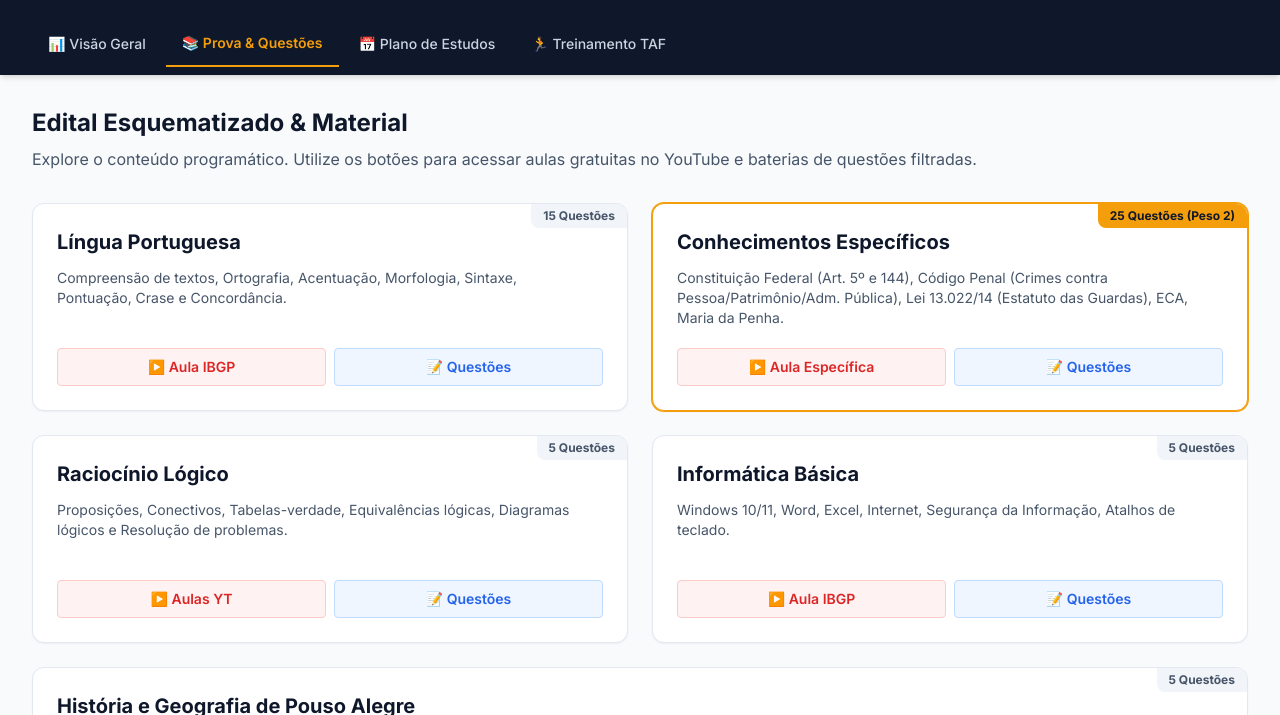
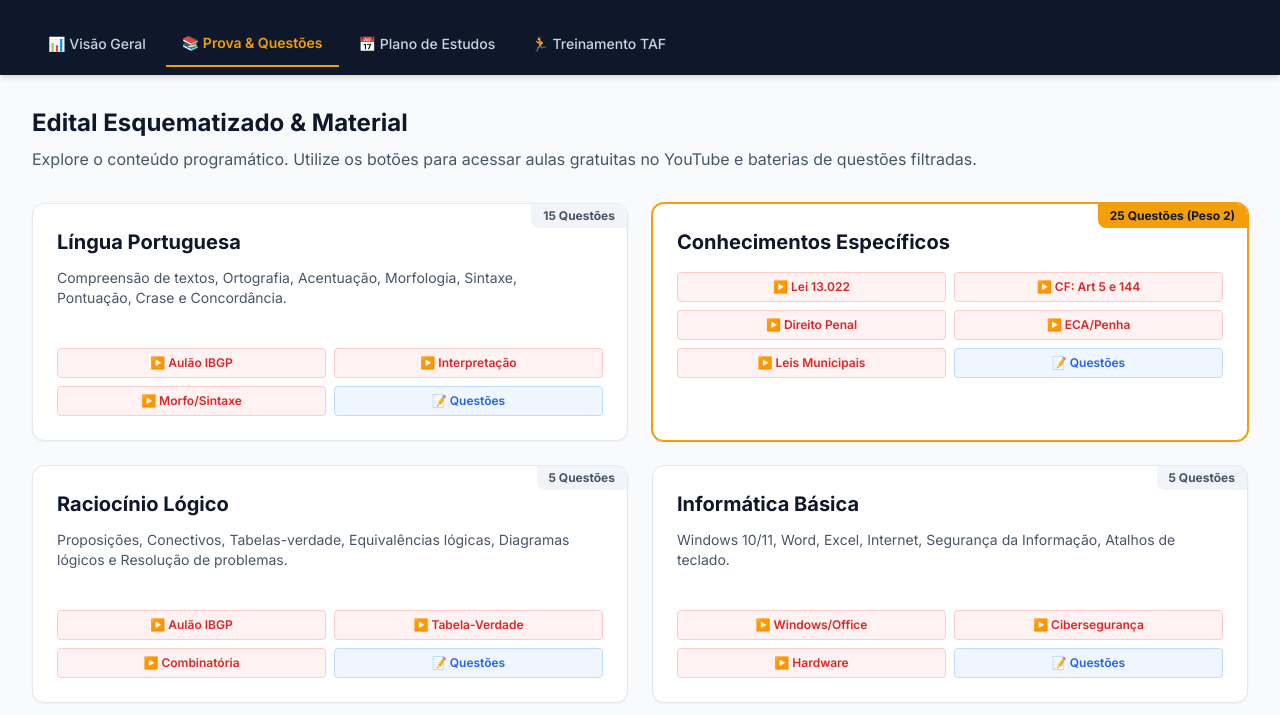
Before and after one commit to RECCOELHO/PreparatorioConcursos, a plain HTML site: page preparatorio.html in a window 1280 px wide. Both pictures are taken after a click on the button "📚 Prova & Questões". Shown: the part 85-800 px from the top of the page. Drawn offline with nearby package versions, Linux system fonts and the light colour scheme.

Commit message:
Mas aulas

```diff
--- a/preparatorio.html
+++ b/preparatorio.html
@@ -197,13 +197,11 @@
                     <div class="absolute top-0 right-0 bg-slate-100 text-slate-600 text-xs font-bold px-3 py-1 rounded-bl-lg">15 Questões</div>
                     <h3 class="text-xl font-bold text-gcm-blue mb-3">Língua Portuguesa</h3>
                     <p class="text-sm text-slate-600 mb-4 h-16 overflow-y-auto pr-2">Compreensão de textos, Ortografia, Acentuação, Morfologia, Sintaxe, Pontuação, Crase e Concordância.</p>
-                    <div class="flex space-x-2">
-                        <a href="https://www.youtube.com/watch?v=7E_8H4HaakQ" target="_blank" class="flex-1 text-center bg-red-50 text-red-600 font-semibold py-2 rounded border border-red-200 hover:bg-red-100 transition text-sm" title="Espaço Pedagógico - IBGP">
-                            ▶️ Aula IBGP
-                        </a>
-                        <a href="https://www.qconcursos.com/questoes-de-concursos/questoes?discipline_ids[]=1&institution_ids[]=240" target="_blank" class="flex-1 text-center bg-blue-50 text-blue-600 font-semibold py-2 rounded border border-blue-200 hover:bg-blue-100 transition text-sm">
-                            📝 Questões
-                        </a>
+                    <div class="grid grid-cols-2 gap-2">
+                        <a href="https://www.youtube.com/watch?v=7E_8H4HaakQ" target="_blank" class="bg-red-50 text-red-600 font-semibold py-1.5 rounded border border-red-200 hover:bg-red-100 transition text-xs text-center" title="Espaço Pedagógico - IBGP">▶️ Aulão IBGP</a>
+                        <a href="https://www.youtube.com/results?search_query=interpretacao+de+textos+ibgp" target="_blank" class="bg-red-50 text-red-600 font-semibold py-1.5 rounded border border-red-200 hover:bg-red-100 transition text-xs text-center">▶️ Interpretação</a>
+                        <a href="https://www.youtube.com/results?search_query=morfologia+sintaxe+ibgp" target="_blank" class="bg-red-50 text-red-600 font-semibold py-1.5 rounded border border-red-200 hover:bg-red-100 transition text-xs text-center">▶️ Morfo/Sintaxe</a>
+                        <a href="https://www.qconcursos.com/questoes-de-concursos/questoes?discipline_ids[]=1&institution_ids[]=240" target="_blank" class="bg-blue-50 text-blue-600 font-semibold py-1.5 rounded border border-blue-200 hover:bg-blue-100 transition text-xs text-center">📝 Questões</a>
                     </div>
                 </div>
 
@@ -211,14 +209,13 @@
                 <div class="bg-white rounded-xl shadow-sm border border-gcm-gold p-6 relative overflow-hidden ring-1 ring-gcm-gold">
                     <div class="absolute top-0 right-0 bg-gcm-gold text-gcm-blue text-xs font-bold px-3 py-1 rounded-bl-lg">25 Questões (Peso 2)</div>
                     <h3 class="text-xl font-bold text-gcm-blue mb-3">Conhecimentos Específicos</h3>
-                    <p class="text-sm text-slate-600 mb-4 h-16 overflow-y-auto pr-2">Constituição Federal (Art. 5º e 144), Código Penal (Crimes contra Pessoa/Patrimônio/Adm. Pública), Lei 13.022/14 (Estatuto das Guardas), ECA, Maria da Penha.</p>
-                    <div class="flex space-x-2">
-                        <a href="https://www.youtube.com/watch?v=CmrePVnt93U" target="_blank" class="flex-1 text-center bg-red-50 text-red-600 font-semibold py-2 rounded border border-red-200 hover:bg-red-100 transition text-sm" title="NB Concursos - Lei GCM Pouso Alegre">
-                            ▶️ Aula Específica
-                        </a>
-                        <a href="https://www.qconcursos.com/questoes-de-concursos/questoes?q=Lei+13022" target="_blank" class="flex-1 text-center bg-blue-50 text-blue-600 font-semibold py-2 rounded border border-blue-200 hover:bg-blue-100 transition text-sm">
-                            📝 Questões
-                        </a>
+                    <div class="grid grid-cols-2 gap-2 mt-4">
+                        <a href="https://www.youtube.com/results?search_query=lei+13022+estatuto+das+guardas+municipais+esquematizado" target="_blank" class="bg-red-50 text-red-600 font-semibold py-1.5 rounded border border-red-200 hover:bg-red-100 transition text-xs text-center">▶️ Lei 13.022</a>
+                        <a href="https://www.youtube.com/results?search_query=artigo+5+144+constituicao+federal+gcm+ibgp" target="_blank" class="bg-red-50 text-red-600 font-semibold py-1.5 rounded border border-red-200 hover:bg-red-100 transition text-xs text-center">▶️ CF: Art 5 e 144</a>
+                        <a href="https://www.youtube.com/results?search_query=codigo+penal+crimes+contra+patrimonio+gcm" target="_blank" class="bg-red-50 text-red-600 font-semibold py-1.5 rounded border border-red-200 hover:bg-red-100 transition text-xs text-center">▶️ Direito Penal</a>
+                        <a href="https://www.youtube.com/results?search_query=ECA+e+Lei+Maria+da+Penha+para+Guarda+Municipal" target="_blank" class="bg-red-50 text-red-600 font-semibold py-1.5 rounded border border-red-200 hover:bg-red-100 transition text-xs text-center">▶️ ECA/Penha</a>
+                        <a href="https://www.youtube.com/watch?v=CmrePVnt93U" target="_blank" class="bg-red-50 text-red-600 font-semibold py-1.5 rounded border border-red-200 hover:bg-red-100 transition text-xs text-center" title="NB Concursos - Lei GCM Pouso Alegre">▶️ Leis Municipais</a>
+                        <a href="https://www.qconcursos.com/questoes-de-concursos/questoes?q=GCM+Espec%C3%ADficos" target="_blank" class="bg-blue-50 text-blue-600 font-semibold py-1.5 rounded border border-blue-200 hover:bg-blue-100 transition text-xs text-center">📝 Questões</a>
                     </div>
                 </div>
 
@@ -227,13 +224,11 @@
                     <div class="absolute top-0 right-0 bg-slate-100 text-slate-600 text-xs font-bold px-3 py-1 rounded-bl-lg">5 Questões</div>
                     <h3 class="text-xl font-bold text-gcm-blue mb-3">Raciocínio Lógico</h3>
                     <p class="text-sm text-slate-600 mb-4 h-16 overflow-y-auto pr-2">Proposições, Conectivos, Tabelas-verdade, Equivalências lógicas, Diagramas lógicos e Resolução de problemas.</p>
-                    <div class="flex space-x-2">
-                        <a href="https://www.youtube.com/results?search_query=raciocinio+logico+ibgp" target="_blank" class="flex-1 text-center bg-red-50 text-red-600 font-semibold py-2 rounded border border-red-200 hover:bg-red-100 transition text-sm">
-                            ▶️ Aulas YT
-                        </a>
-                        <a href="https://www.qconcursos.com/questoes-de-concursos/questoes?discipline_ids[]=2&institution_ids[]=240" target="_blank" class="flex-1 text-center bg-blue-50 text-blue-600 font-semibold py-2 rounded border border-blue-200 hover:bg-blue-100 transition text-sm">
-                            📝 Questões
-                        </a>
+                    <div class="grid grid-cols-2 gap-2">
+                        <a href="https://www.youtube.com/results?search_query=raciocinio+logico+ibgp" target="_blank" class="bg-red-50 text-red-600 font-semibold py-1.5 rounded border border-red-200 hover:bg-red-100 transition text-xs text-center">▶️ Aulão IBGP</a>
+                        <a href="https://www.youtube.com/results?search_query=tabela+verdade+ibgp" target="_blank" class="bg-red-50 text-red-600 font-semibold py-1.5 rounded border border-red-200 hover:bg-red-100 transition text-xs text-center">▶️ Tabela-Verdade</a>
+                        <a href="https://www.youtube.com/results?search_query=analise+combinatoria+gcm" target="_blank" class="bg-red-50 text-red-600 font-semibold py-1.5 rounded border border-red-200 hover:bg-red-100 transition text-xs text-center">▶️ Combinatória</a>
+                        <a href="https://www.qconcursos.com/questoes-de-concursos/questoes?discipline_ids[]=2&institution_ids[]=240" target="_blank" class="bg-blue-50 text-blue-600 font-semibold py-1.5 rounded border border-blue-200 hover:bg-blue-100 transition text-xs text-center">📝 Questões</a>
                     </div>
                 </div>
 
@@ -242,13 +237,11 @@
                     <div class="absolute top-0 right-0 bg-slate-100 text-slate-600 text-xs font-bold px-3 py-1 rounded-bl-lg">5 Questões</div>
                     <h3 class="text-xl font-bold text-gcm-blue mb-3">Informática Básica</h3>
                     <p class="text-sm text-slate-600 mb-4 h-16 overflow-y-auto pr-2">Windows 10/11, Word, Excel, Internet, Segurança da Informação, Atalhos de teclado.</p>
-                    <div class="flex space-x-2">
-                        <a href="https://www.youtube.com/watch?v=swAM85Vw76g" target="_blank" class="flex-1 text-center bg-red-50 text-red-600 font-semibold py-2 rounded border border-red-200 hover:bg-red-100 transition text-sm" title="Veon Concursos - IBGP Office">
-                            ▶️ Aula IBGP
-                        </a>
-                        <a href="https://www.qconcursos.com/questoes-de-concursos/questoes?discipline_ids[]=6&institution_ids[]=240" target="_blank" class="flex-1 text-center bg-blue-50 text-blue-600 font-semibold py-2 rounded border border-blue-200 hover:bg-blue-100 transition text-sm">
-                            📝 Questões
-                        </a>
+                    <div class="grid grid-cols-2 gap-2">
+                        <a href="https://www.youtube.com/watch?v=swAM85Vw76g" target="_blank" class="bg-red-50 text-red-600 font-semibold py-1.5 rounded border border-red-200 hover:bg-red-100 transition text-xs text-center" title="Veon Concursos - IBGP Office">▶️ Windows/Office</a>
+                        <a href="https://www.youtube.com/results?search_query=seguranca+da+informacao+gcm" target="_blank" class="bg-red-50 text-red-600 font-semibold py-1.5 rounded border border-red-200 hover:bg-red-100 transition text-xs text-center">▶️ Cibersegurança</a>
+                        <a href="https://www.youtube.com/results?search_query=hardware+ssd+hdd+concurso" target="_blank" class="bg-red-50 text-red-600 font-semibold py-1.5 rounded border border-red-200 hover:bg-red-100 transition text-xs text-center">▶️ Hardware</a>
+                        <a href="https://www.qconcursos.com/questoes-de-concursos/questoes?discipline_ids[]=6&institution_ids[]=240" target="_blank" class="bg-blue-50 text-blue-600 font-semibold py-1.5 rounded border border-blue-200 hover:bg-blue-100 transition text-xs text-center">📝 Questões</a>
                     </div>
                 </div>
 
```
